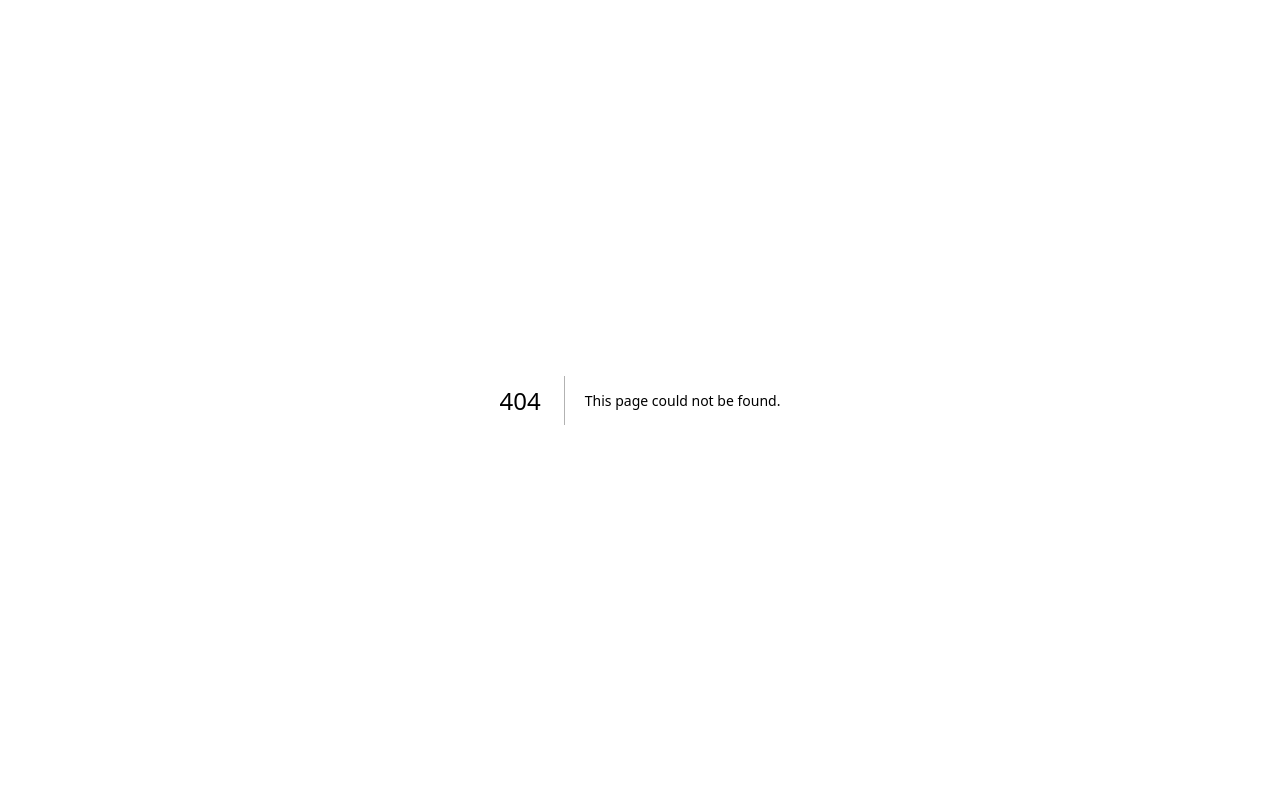
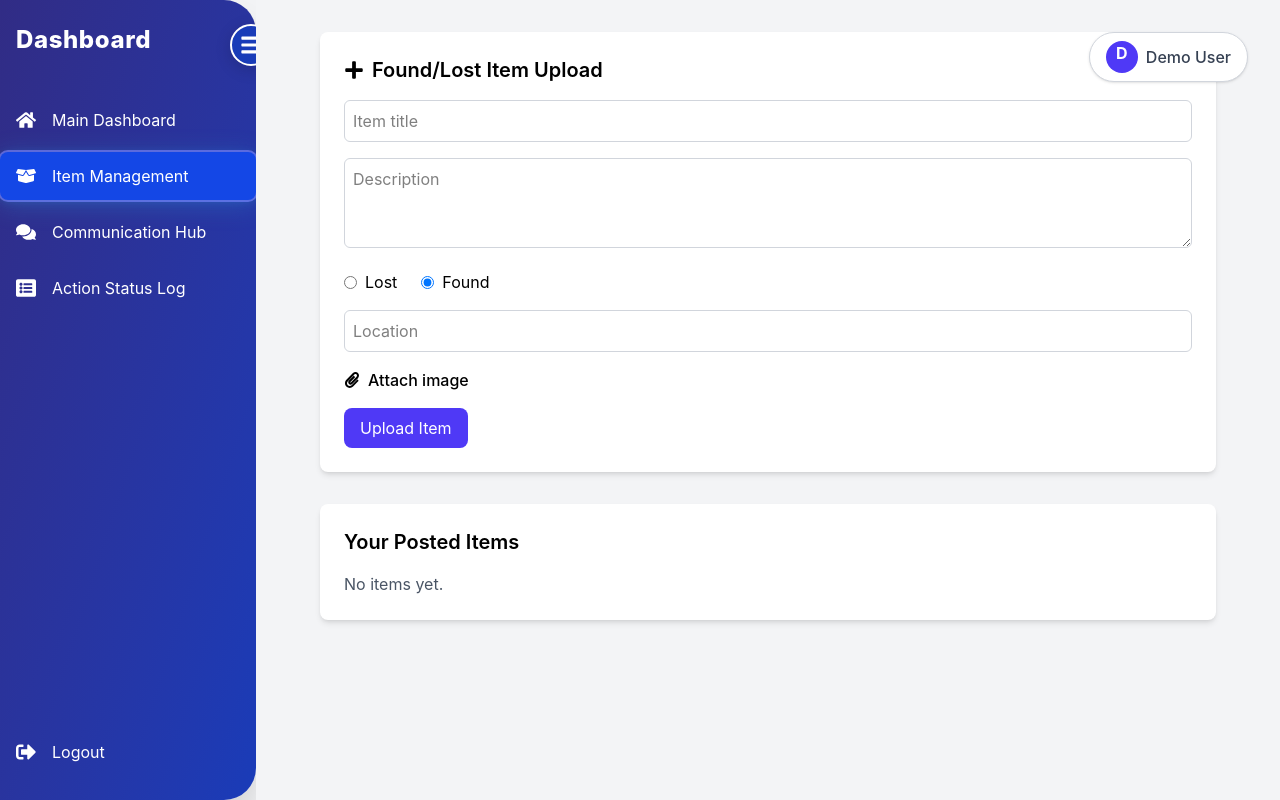
Before and after one commit to asish191/lost-2-cause, a Next.js app: page /itemManagement in a window 1280 px wide. Before the commit this address had no page. Built offline with nearby package versions, Linux system fonts and the light colour scheme.

Commit message:
add Item Management page and sidebar link
new /itemManagement route with upload form & list
sidebar updated to navigate to it

```diff
--- /dev/null
+++ b/src/app/itemManagement/page.tsx
@@ -0,0 +1,41 @@
+"use client";
+
+import { useState } from "react";
+import Sidebar from "@/features/layout/components/Sidebar";
+import ItemManagementForm from "@/features/items/components/ItemManagementForm";
+import { useRouter } from "next/navigation";
+
+export default function ItemManagementPage() {
+  const [sidebarOpen, setSidebarOpen] = useState(true);
+  const [activeMenu, setActiveMenu] = useState("item");
+  const router = useRouter();
+
+  const handleLogout = () => router.push("/");
+
+  return (
+    <div className="flex min-h-screen bg-gray-100">
+      <Sidebar
+        sidebarOpen={sidebarOpen}
+        setSidebarOpen={setSidebarOpen}
+        activeMenu={activeMenu}
+        setActiveMenu={setActiveMenu}
+        handleLogout={handleLogout}
+      />
+      <main
+        className={`flex-1 p-8 bg-gray-100 min-h-screen relative ${
+          sidebarOpen ? "ml-64" : "ml-20"
+        } transition-all duration-300`}
+      >
+        <div className="fixed right-8 top-8 z-10">
+          <button className="flex items-center gap-2 bg-white border border-gray-300 shadow px-4 py-2 rounded-full font-medium text-gray-700 hover:bg-gray-50 transition">
+            <span className="inline-block w-8 h-8 bg-indigo-600 text-white rounded-full flex items-center justify-center font-bold">
+              D
+            </span>
+            <span>Demo User</span>
+          </button>
+        </div>
+        <ItemManagementForm />
+      </main>
+    </div>
+  );
+}
--- a/src/components/common/Sidebar.tsx
+++ b/src/components/common/Sidebar.tsx
@@ -43,15 +43,15 @@ const Sidebar: React.FC<SidebarProps> = ({
         <FaHome className="text-xl" />
         <span className={`transition-all duration-300 ${sidebarOpen ? "block" : "hidden"}`}>Main Dashboard</span>
       </Link>
-      <button
-        type="button"
+      <Link
+        href="/itemManagement"
         onClick={() => setActiveMenu('item')}
         className={`flex items-center gap-4 px-4 py-3 text-white rounded-lg transition-colors relative w-full text-left
           ${activeMenu === 'item' ? 'bg-blue-700 shadow-[0_4px_24px_0_rgba(49,130,206,0.45),0_1.5px_8px_0_rgba(49,130,206,0.25)] ring-2 ring-indigo-400/60' : 'hover:bg-blue-700'}`}
       >
         <FaBoxOpen className="text-xl" />
         <span className={`transition-all duration-300 ${sidebarOpen ? "block" : "hidden"}`}>Item Management</span>
-      </button>
+      </Link>
       <Link
         href="/communicationHub"
         onClick={() => setActiveMenu('comm')}
--- /dev/null
+++ b/src/features/items/components/ItemManagementForm.tsx
@@ -0,0 +1,219 @@
+"use client";
+
+import { useState, useRef, ChangeEvent } from "react";
+import Image from "next/image";
+
+import { FaPlus, FaCheck, FaTimes, FaPaperclip } from "react-icons/fa";
+import { COLORS } from "@/constants/colors";
+
+interface Item {
+  id: string;
+  title: string;
+  description: string;
+  type: 'lost' | 'found';
+  location: string;
+  image?: string; // base64 url
+  resolved: boolean;
+}
+
+export default function ItemManagementForm() {
+  const [items, setItems] = useState<Item[]>([]);
+  const [title, setTitle] = useState("");
+  const [description, setDescription] = useState("");
+  const [type, setType] = useState<'lost' | 'found'>("found");
+  const [location, setLocation] = useState("");
+  const [image, setImage] = useState<string | undefined>();
+  const [error, setError] = useState<string | null>(null);
+  const fileInputRef = useRef<HTMLInputElement | null>(null);
+
+  const handleImageChange = (e: ChangeEvent<HTMLInputElement>) => {
+    const file = e.target.files?.[0];
+    if (!file) return;
+    const reader = new FileReader();
+    reader.onloadend = () => setImage(reader.result as string);
+    reader.readAsDataURL(file);
+  };
+
+  const handleAddItem = () => {
+    if (!title.trim()) {
+      setError("Item title is required");
+      return;
+    }
+    setError(null);
+    const newItem: Item = {
+      id: Date.now().toString(),
+      title,
+      description,
+      type,
+      location,
+      image,
+      resolved: false,
+    };
+    setItems((prev) => [newItem, ...prev]);
+    // reset the form
+    setTitle("");
+    setDescription("");
+    setLocation("");
+    setType('found');
+    setImage(undefined);
+    if (fileInputRef.current) fileInputRef.current.value = "";
+  };
+
+  const toggleResolved = (id: string) => {
+    setItems((prev) =>
+      prev.map((item) =>
+        item.id === id ? { ...item, resolved: !item.resolved } : item
+      )
+    );
+  };
+
+  return (
+    <div className="space-y-8 max-w-4xl mx-auto">
+      {/* Upload Form found item */}
+      <div className="bg-white p-6 rounded-lg shadow-md">
+        <h2 className="text-xl font-semibold mb-4 flex items-center gap-2">
+          <FaPlus /> Found/Lost Item Upload
+        </h2>
+        <div className="space-y-4">
+          <input
+            type="text"
+            placeholder="Item title"
+            value={title}
+            onChange={(e) => setTitle(e.target.value)}
+            className="w-full border border-gray-300 rounded-md p-2 focus:outline-none focus:ring-2 focus:ring-primary"
+          />
+          {error && (
+            <p className="text-red-500 text-sm">{error}</p>
+          )}
+          <textarea
+            placeholder="Description"
+            value={description}
+            onChange={(e) => setDescription(e.target.value)}
+            rows={3}
+            className="w-full border border-gray-300 rounded-md p-2 focus:outline-none focus:ring-2 focus:ring-primary"
+          />
+          {/* Type Radio Button lost and found */}
+          <div className="flex items-center gap-6">
+            <label className="flex items-center gap-2">
+              <input
+                type="radio"
+                value="lost"
+                checked={type === 'lost'}
+                onChange={() => setType('lost')}
+              />
+              Lost
+            </label>
+            <label className="flex items-center gap-2">
+              <input
+                type="radio"
+                value="found"
+                checked={type === 'found'}
+                onChange={() => setType('found')}
+              />
+              Found
+            </label>
+          </div>
+          {/* Location Text field  */}
+          <input
+            type="text"
+            placeholder="Location"
+            value={location}
+            onChange={(e) => setLocation(e.target.value)}
+            className="w-full border border-gray-300 rounded-md p-2 focus:outline-none focus:ring-2 focus:ring-primary"
+          />
+          <div className="flex items-center gap-4">
+            <input
+              ref={fileInputRef}
+              id="file-input"
+              type="file"
+              accept="image/*"
+              onChange={handleImageChange}
+              className="hidden"
+            />
+            <label htmlFor="file-input" className="cursor-pointer text-primary hover:text-secondary flex items-center gap-2 font-medium">
+              <FaPaperclip /> {image ? 'Change image' : 'Attach image'}
+            </label>
+          </div>
+          {image && (
+            <Image
+              src={image}
+              alt="Preview"
+              width={200}
+              height={200}
+              className="object-cover rounded-md"
+            />
+          )}
+
+          <button className="px-4 py-2 bg-indigo-600 text-white rounded-lg hover:bg-indigo-700 transition-colors"
+          onClick={handleAddItem}
+          >
+            Upload Item
+          </button>
+        </div>
+      </div>
+
+      {/* Items List found item */}
+      <div className="bg-white p-6 rounded-lg shadow-md">
+        <h2 className="text-xl font-semibold mb-4">Your Posted Items</h2>
+        {items.length === 0 ? (
+          <p className="text-gray-600">No items yet.</p>
+        ) : (
+          <ul className="space-y-4 max-h-[50vh] overflow-y-auto pr-2 custom-scrollbar">
+            {items.map((item) => (
+              <li
+                key={item.id}
+                className="rounded-lg p-4 flex gap-4 items-start"
+                style={{
+                  border: '2px solid',
+                  borderRadius: '10px',
+                  borderColor: COLORS.gradientEnd
+                }}
+              >
+                {item.image && (
+                  <Image
+                    src={item.image}
+                    alt={item.title}
+                    width={80}
+                    height={80}
+                    className="object-cover rounded-md"
+                  />
+                )}
+                <div className="flex-1">
+                  <h3 className="font-semibold text-lg flex items-center gap-2">
+                    {item.title}
+                    {item.resolved && (
+                      <span className="text-sm text-green-600 flex items-center gap-1">
+                        <FaCheck /> Resolved
+                      </span>
+                    )}
+                  </h3>
+                  <p className="text-gray-600 text-sm mt-1">{item.description}</p>
+                  <p className="text-sm mt-1 flex items-center gap-2">
+                    <span className={`px-2 py-1 rounded-full text-white text-xs ${item.type === 'lost' ? 'bg-red-600' : 'bg-blue-600'}`}>{item.type}</span>
+                    {item.location && (
+                      <span className="text-gray-500 text-xs">Location: {item.location}</span>
+                    )}
+                  </p>
+                </div>
+                <button
+                  onClick={() => toggleResolved(item.id)}
+                  style={{
+                    backgroundColor: item.resolved ? COLORS.primary : COLORS.secondary,
+                    color: 'white',
+                  }}
+                  className="shrink-0 px-4 py-2 rounded-md transition-colors"
+                >
+                  {item.resolved ? (
+                    <span className="flex items-center gap-2"><FaTimes /> Unresolve</span>
+                  ) : (
+                    <span className="flex items-center gap-2"><FaCheck /> Mark Resolved</span>
+                  )}
+                </button>
+              </li>
+            ))}
+          </ul>
+        )}
+      </div>
+    </div>
+  );
+}
```
